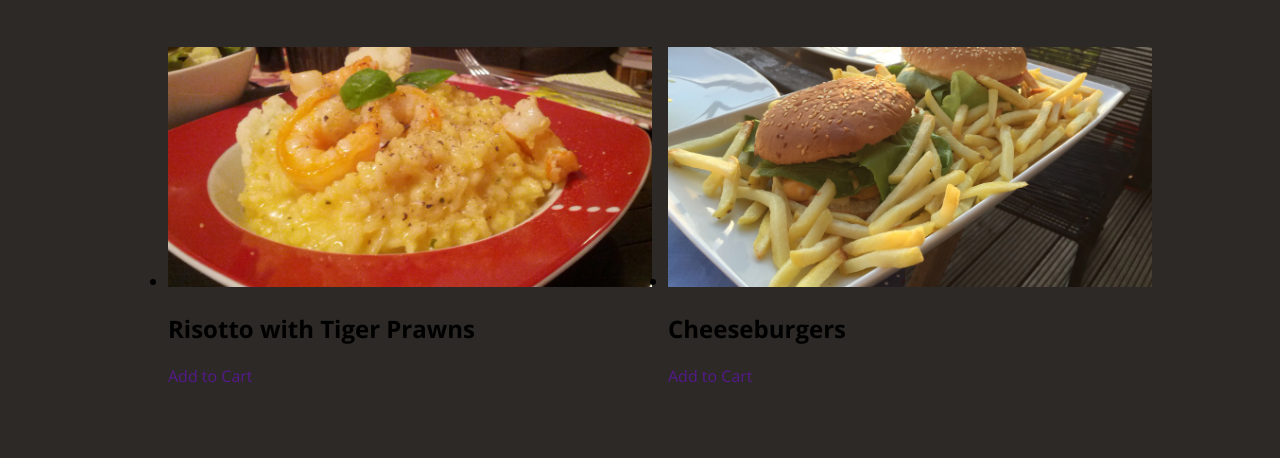
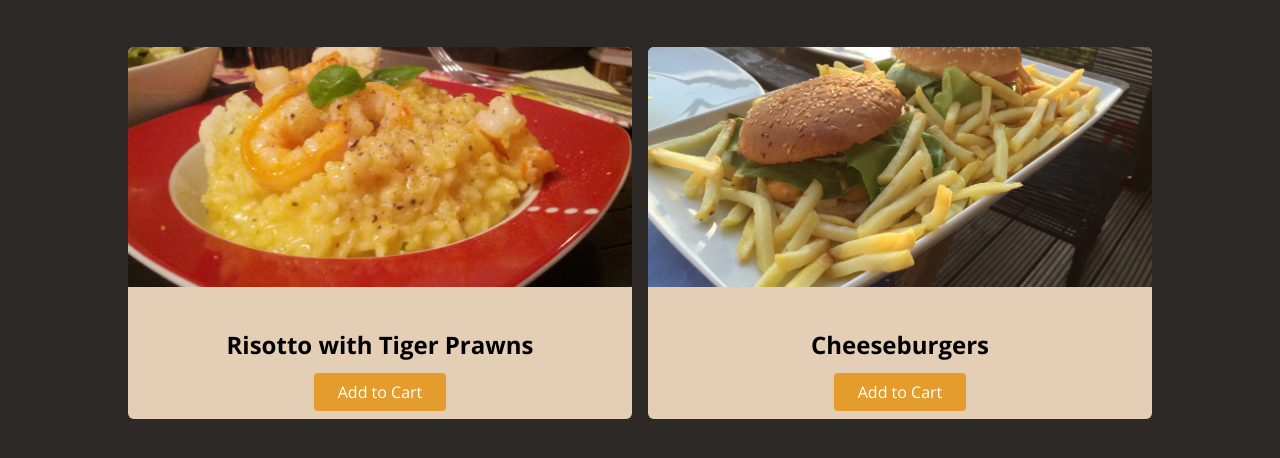
Before and after one commit to Erinp97/responsive-web-design, a plain HTML site: page index.html in a window 1280 px wide. Shown: the part 160-618 px from the top of the page. Drawn offline with nearby package versions, Linux system fonts and the light colour scheme.

Commit message:
feat: complete CSS on main page

```diff
--- a/styles.css
+++ b/styles.css
@@ -49,9 +49,29 @@ main h1 {
   display: grid;
   grid-template-columns: 1fr 1fr;
   gap: 16px;
+  margin: 0;
+  padding: 0;
+}
+.food-item {
+  background-color: rgb(228, 206, 182);
+  border-radius: 6px;
+  overflow: hidden;
 }
 .food-item img {
   height: 240px;
   width: 100%;
   object-fit: cover;
 }
+.food-item-content {
+  padding: 16px;
+  text-align: center;
+}
+.btn {
+  background-color: rgb(228, 157, 44);
+  color: white;
+  border-radius: 4px;
+  padding: 8px 24px;
+}
+.btn:hover {
+  background-color: rgb(221, 134, 34);
+}
```
